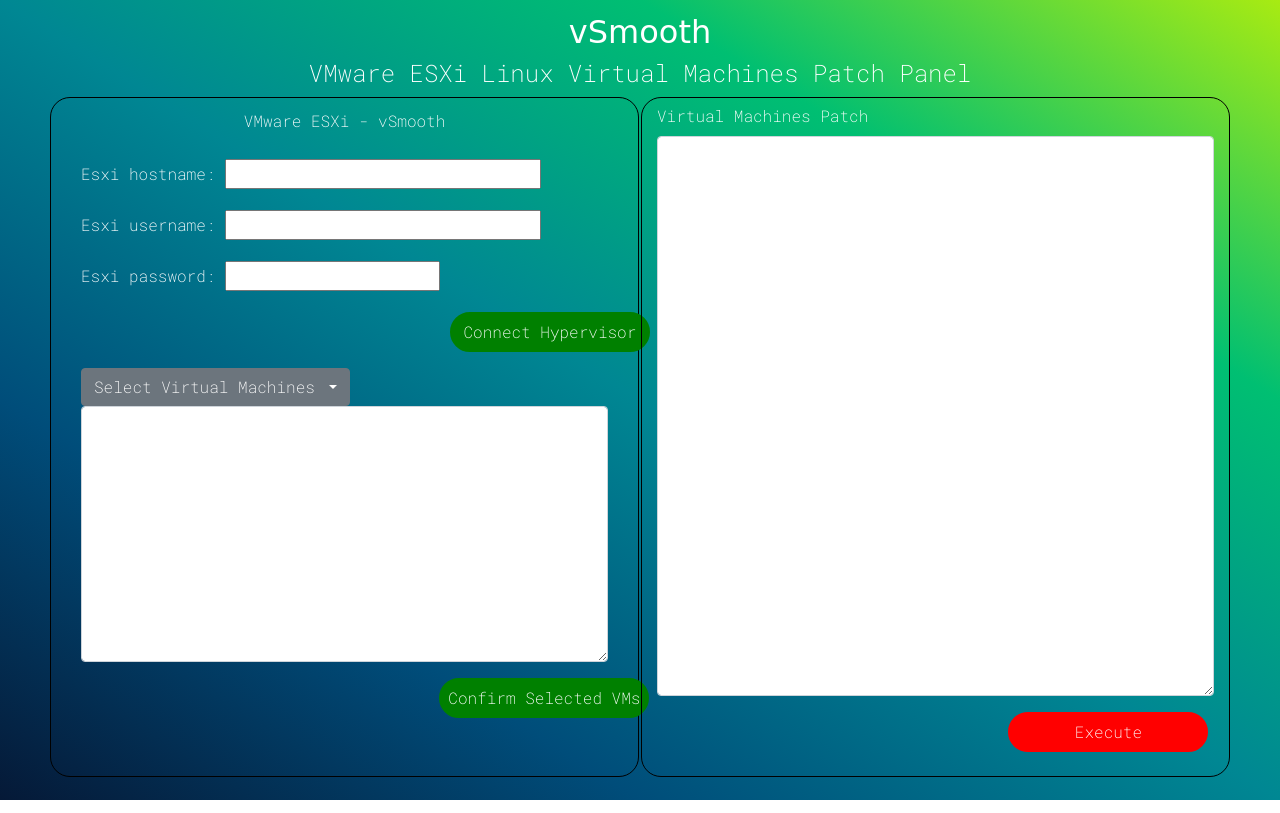
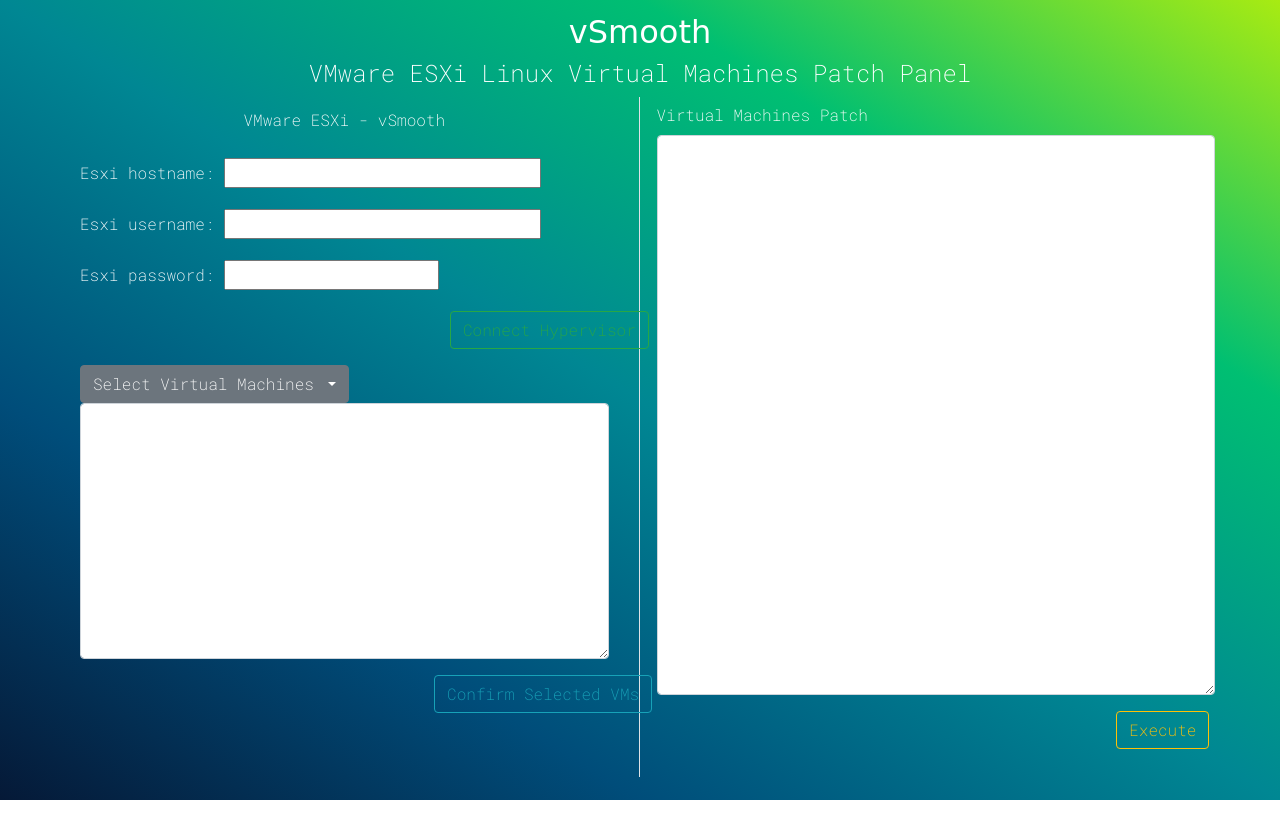
Before and after one commit to mismailzz/vsmooth_panel, a Django app: a page that uses templates/patching/patch_panel.html in a window 1280 px wide. Run offline with Django 3.2, Linux system fonts and the light colour scheme; some libraries are stand-ins or nearby versions; some web fonts are replaced.

Commit message:
Bootstrap button class added

```diff
--- a/static/css/patch_panel.css
+++ b/static/css/patch_panel.css
@@ -35,14 +35,8 @@ header{
 }
 
 #connectHypButton{
-  width: 200px;
-  height: 40px;
   margin-left: 70%;
   margin-bottom: 3%;
-  background-color: green;
-  color: white;
-  border: solid green;
-  border-radius: 20px;
   cursor: pointer;
 
 }
@@ -53,14 +47,8 @@ header{
 }
 
 #selectVMbutton{
-  width: 210px;
-  height: 40px;
-  margin-left: 68%;
+  margin-left: 67%;
   margin-bottom: 2%;
-  background-color:  green ;
-  color: white;
-  border: solid  green ;
-  border-radius: 20px;
   cursor: pointer;
 }
 
@@ -70,20 +58,12 @@ header{
 
 #executeButton{
   float: right;
-  width: 200px;
-  height: 40px;
   margin-right: 1%;
   margin-bottom: 3%;
-  background-color: red;
-  color: white;
-  border: solid red;
-  border-radius: 20px;
   cursor: pointer;
 }
 .col{
   height:85vh;
-  border: 1px solid black;
-  border-radius: 20px;
   margin: 1px;
   clear:both;
   /*overflow: auto;*/
--- a/templates/patching/patch_panel.html
+++ b/templates/patching/patch_panel.html
@@ -47,7 +47,7 @@
     <div class="row mh-100"> <!--IT WOULD BE THE ROW CONTAINS TWO PANELS-->
 
       <!--------------------------------------------------------------->
-      <div class="col"><!--1st Panel having hypervisor info + select vms -->
+      <div class="col border-right"><!--1st Panel having hypervisor info + select vms -->
 
         <!-- First Container -->
         <div class="container">
@@ -59,7 +59,7 @@
             {{ form1.as_p }}
             {% csrf_token %}
 
-            <input type="submit" name="connectHypervisorInfo" value="Connect Hypervisor" id="connectHypButton">
+            <input type="submit" name="connectHypervisorInfo" value="Connect Hypervisor" id="connectHypButton" class="btn btn-outline-success">
           </form>
 
           <form method="post">
@@ -94,7 +94,7 @@
               <textarea class="form-control" name="vm_names" id="vmtextbox"></textarea>
             </div>
             <!--End of text area-->
-            <input type="submit" name="selectVMname" value="Confirm Selected VMs" id="selectVMbutton">
+            <input type="submit" name="selectVMname" value="Confirm Selected VMs" id="selectVMbutton" class="btn btn-outline-info">
           </form>
 
         </div>
@@ -118,7 +118,7 @@
             </div>
             <!-- End of Text area -->
 
-            <input type="submit" name="" id="executeButton" value="Execute">
+            <input type="submit" name="" id="executeButton" value="Execute" class="btn btn-outline-warning">
           </form>
         </div>
         <!--End of Second Container-->
```
